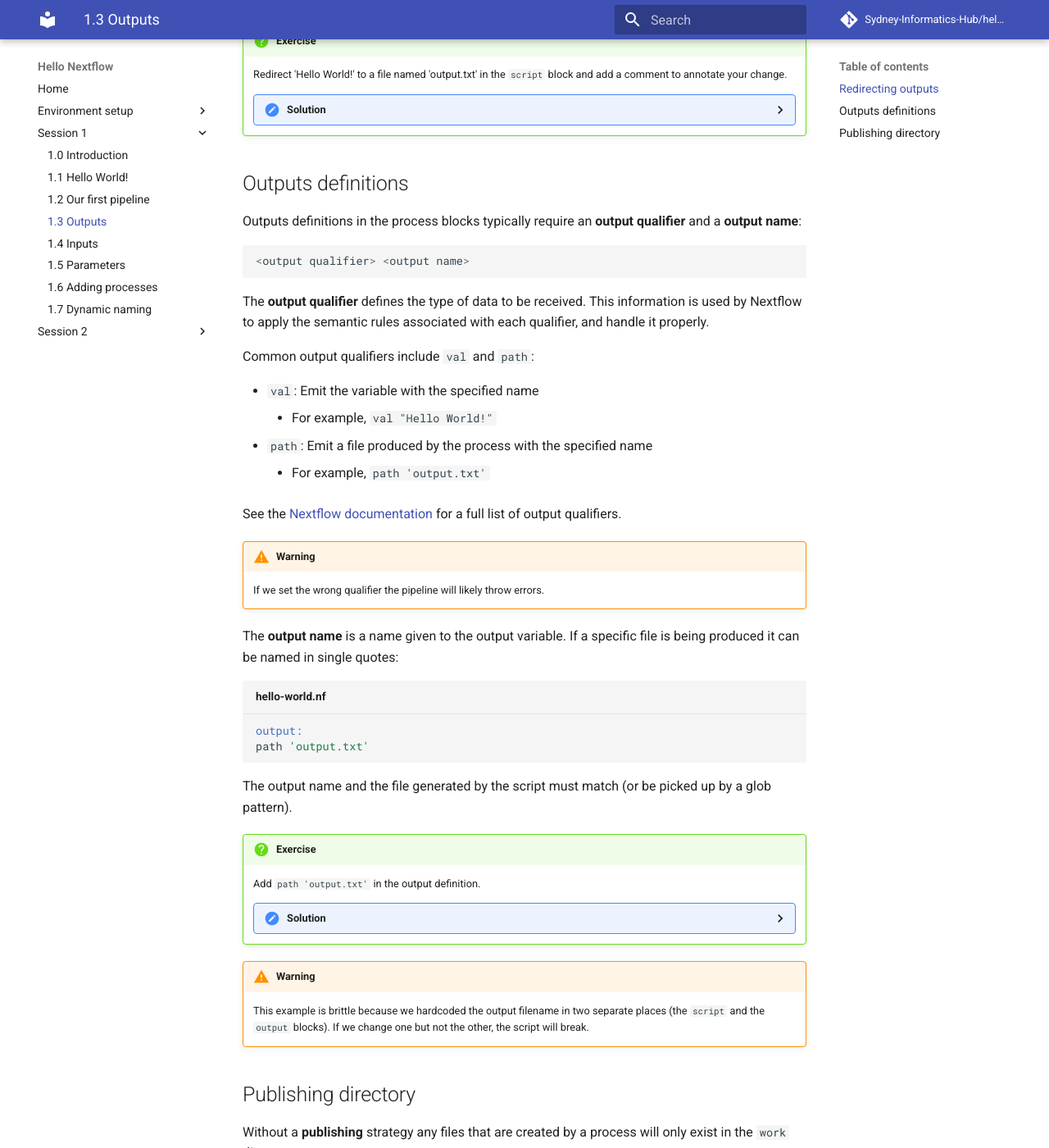
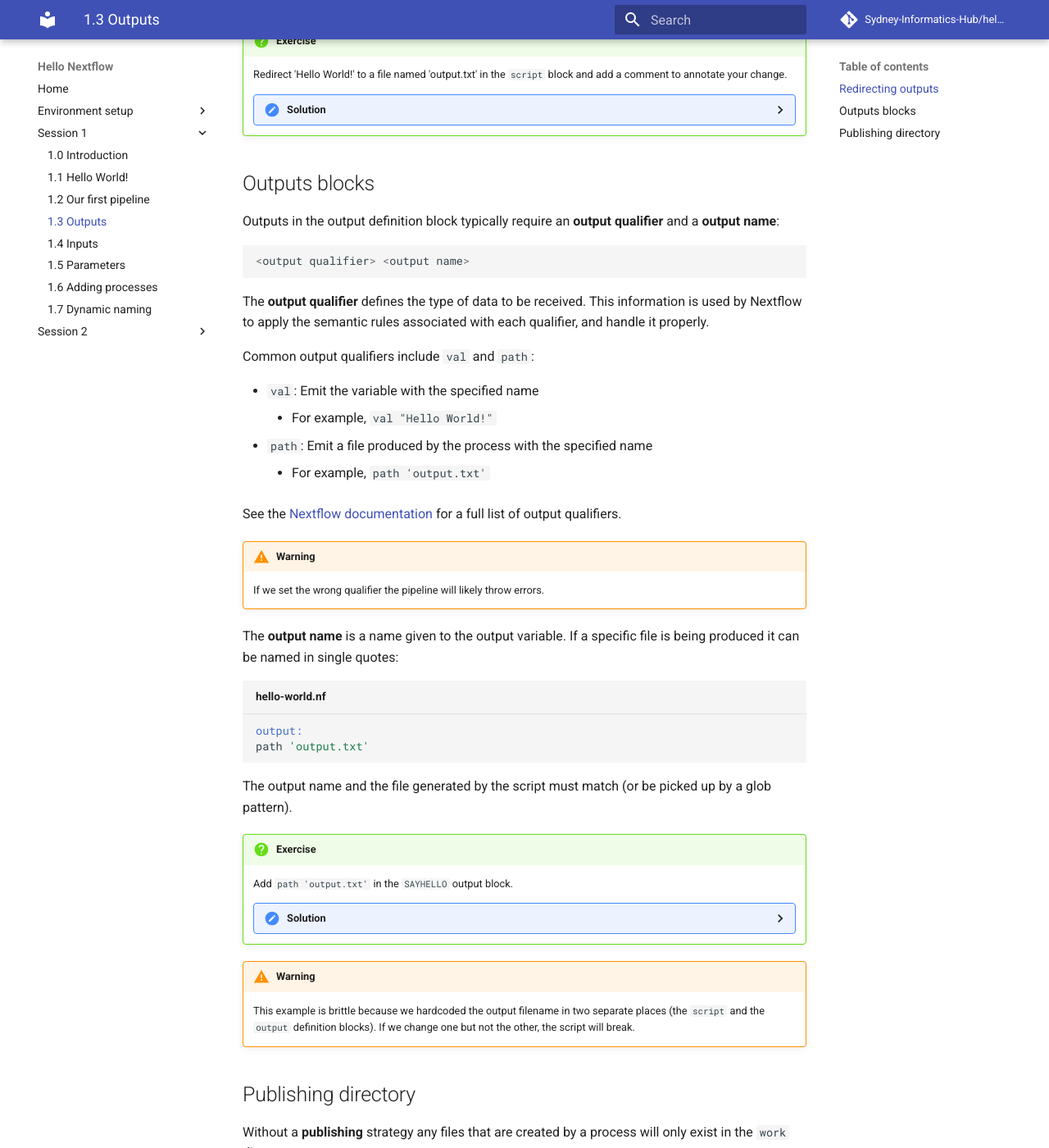
Before and after one commit to Sydney-Informatics-Hub/hello-nextflow, an MkDocs documentation site: the page built from docs/session1/03_output.md, in a window 1280 px wide and 1400 px high, scrolled down 445 px. Shown: the whole window at 82% size. Built offline with MkDocs 1.6.1 and Material for MkDocs 9.7.7, drawn with Linux system fonts in a browser that asks for light colours; comment, search, counter and statistics services are not loaded; some of the changed text lies outside the part shown.

Commit message:
Fix blocks and definitions

````diff
--- a/docs/session1/03_output.md
+++ b/docs/session1/03_output.md
@@ -31,9 +31,9 @@ The `>` operator can be used for output redirection.
         }
         ```
 
-## Outputs definitions
+## Outputs blocks
 
-Outputs definitions in the process blocks typically require an **output qualifier** and a **output name**:
+Outputs in the output definition block typically require an **output qualifier** and a **output name**:
 
 ```groovy
 <output qualifier> <output name>
@@ -65,7 +65,7 @@ The output name and the file generated by the script must match (or be picked up
 
 !!!question "Exercise"
 
-    Add `path 'output.txt'` in the output definition.
+    Add `path 'output.txt'` in the `SAYHELLO` output block.
 
     ???Solution
 
@@ -86,7 +86,7 @@ The output name and the file generated by the script must match (or be picked up
 
 !!! warning
 
-    This example is brittle because we hardcoded the output filename in two separate places (the `script` and the `output` blocks). If we change one but not the other, the script will break.
+    This example is brittle because we hardcoded the output filename in two separate places (the `script` and the `output` definition blocks). If we change one but not the other, the script will break.
 
 ## Publishing directory
 
@@ -128,5 +128,5 @@ By adding the above to a process, all output files would be saved in a new folde
     In this step we have learned:
 
     1. How to redirect outputs
-    2. How to use output definitions
+    2. How to use `output` block
     3. How to publish results
````
Also changed, not shown: other parts of docs/session1/03_output.md (+1 -1 lines), docs/session1/04_inputs.md (+6 -6 lines).
